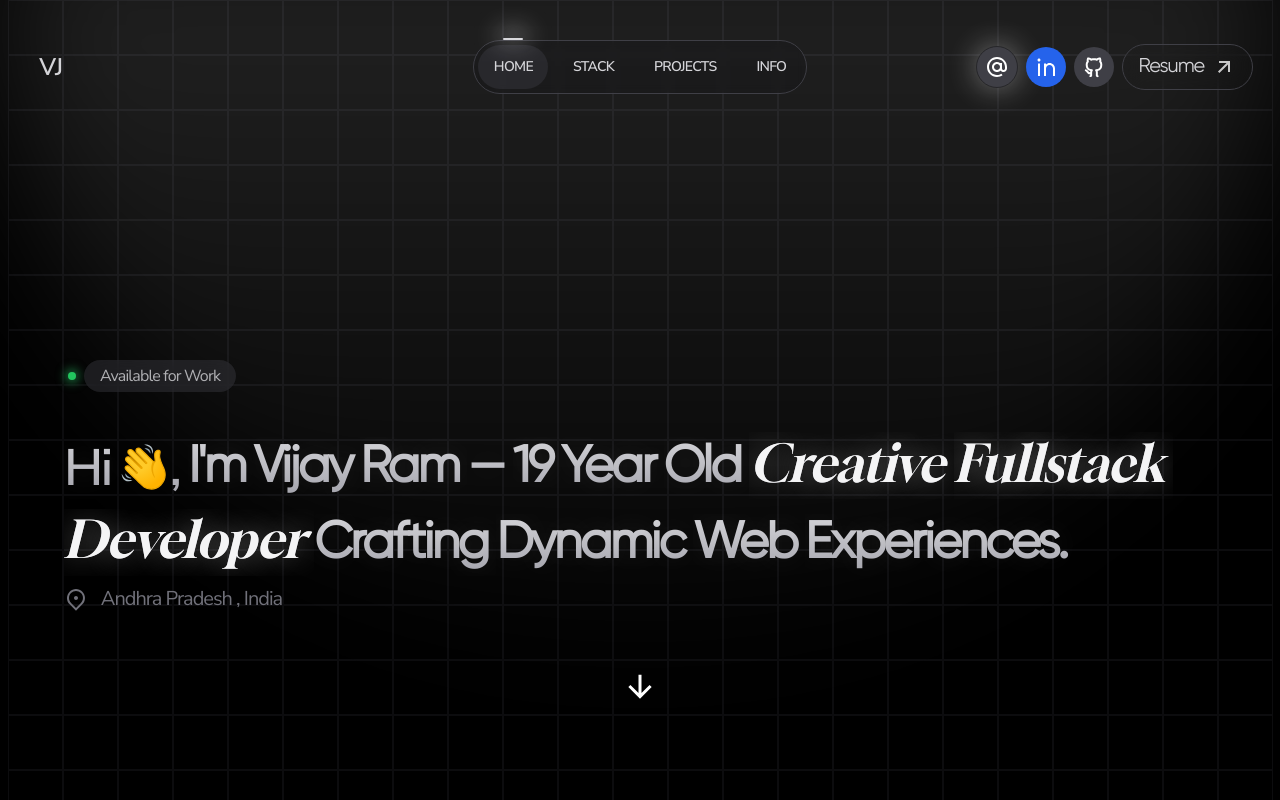
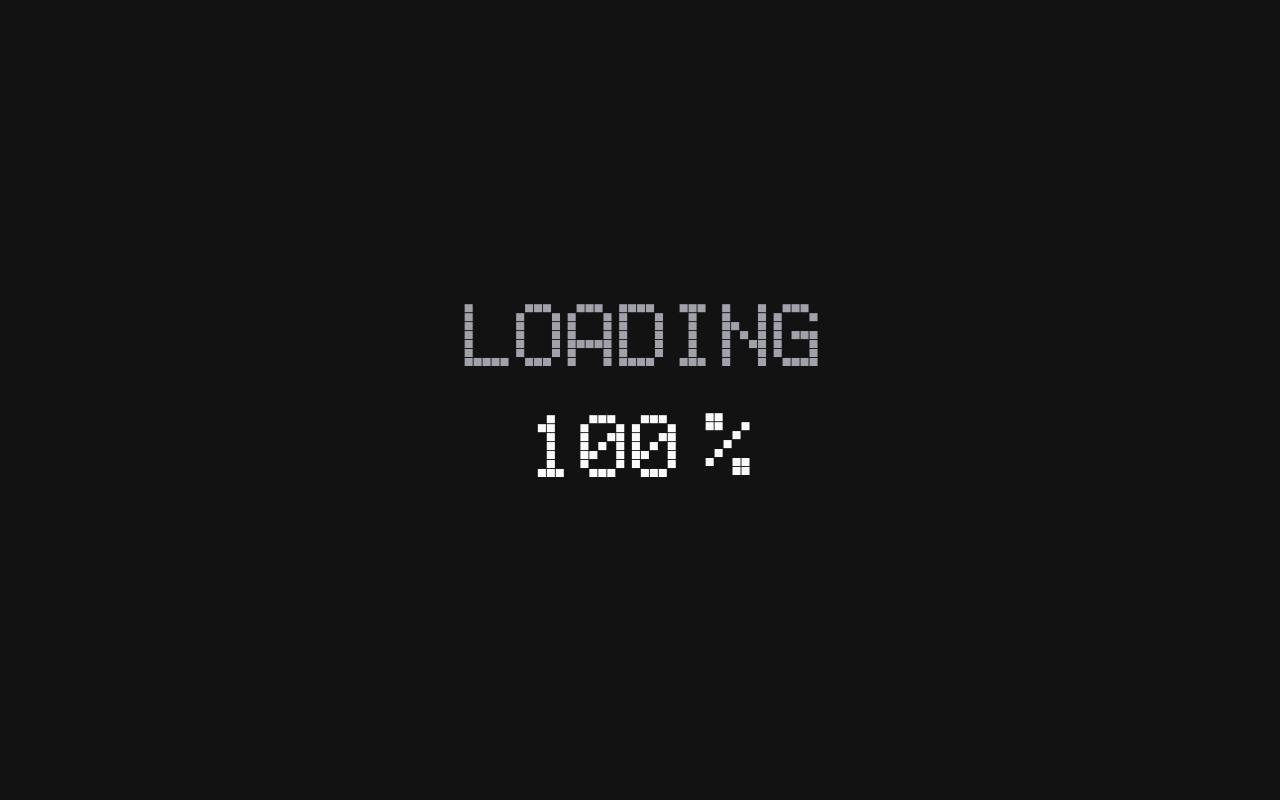
Before and after one commit to vijayram77/test, a Next.js app: page / in a window 1280 px wide. Shown: the top 800 px of the page. Built offline with nearby package versions, Linux system fonts and the light colour scheme.

Commit message:
loading anaimation

```diff
--- a/app/components/HeroSection.jsx
+++ b/app/components/HeroSection.jsx
@@ -19,19 +19,24 @@ const HeroSection = () => {
             duration: 0.5,
             stagger: 0.1,
             rotate : 15,
-            delay: 1.5
+            delay: 8.4
         })
-        tl.from(greenRef.current, {
+        .from(".lightDiv", {
+            top: "-100%",
+            duration: 1,
+            ease: "elastic.out"
+        })
+        .from(greenRef.current, {
             scale: 0,
             duration: 0.5,
             ease: "elastic.out"
         })
-        tl.from(availRef.current, {
+        .from(availRef.current, {
             opacity: 0,
             duration: 2,
             ease: "elastic.out"
         })
-        tl.to(availRef.current, {
+        .to(availRef.current, {
             rotate: 15,
             duration: 2,
             delay: 1.5,
@@ -89,7 +94,7 @@ const HeroSection = () => {
     return (
         <div  className='relative w-full z-[9999] pt-[40vh]
          flex flex-col justify-center items-start px-[5vw]'>
-            <div className='absolute w-full bg-gradient-to-t h-full to-[#ffffff24] from-[#ffffff04] top-[-10%] rounded-b-full left-1/2 -translate-x-1/2 blur-3xl '></div>
+            <div className='absolute lightDiv w-full bg-gradient-to-t h-full to-[#ffffff24] from-[#ffffff04] top-[-10%] rounded-b-full left-1/2 -translate-x-1/2 blur-3xl '></div>
             <div className='relative z-[9999] py-[5vh] flex items-center gap-1'>
                 <div ref={greenRef} className='w-4 h-4 flex justify-center items-center relative'>
                     <div className='bg-green-900 absolute w-full h-full rounded-full blur-sm'></div>
@@ -99,7 +104,7 @@ const HeroSection = () => {
             </div>
             <h1 onMouseEnter={moveHand} className='relative text-[4vmax] leading-none font-semibold select-none'>
                 {
-                    "Hi, I'm Vijay Ram — 19 year old Creative Fullstack Developer Crafting Dynamic Web Experiences.".split(" ").map((item, index) => (
+                    "Hi, I'm Vijay Ram — Creative Fullstack Developer Crafting Dynamic Web Experiences.".split(" ").map((item, index) => (
                         <div className='inline-block overflow-hidden ' key={index}><span className={`span [text-shadow:_0px_0px_30px_rgb(255_255_255_/_10%)] inline-block pr-[0.7vmax]  py-[0.7vmin] font-[Gilroy]  bg-gradient-to-b from-zinc-300 to-zinc-400 capitalize text-transparent bg-clip-text tracking-tighter `}>
                             {item === " " ? "\u00A0" : item == "Hi," ? <div className='flex items-end'><span className='pr-2 inline-block'>Hi </span><div  ref={Hand} className='inline-block w-[4vmax]'>
                                 <Image src={hand} width={40} height={40} alt='hand' className='inline-block w-full' />
--- /dev/null
+++ b/app/components/Loading.jsx
@@ -0,0 +1,77 @@
+"use client"
+import { useGSAP } from '@gsap/react';
+import gsap from 'gsap';
+import React, { useRef } from 'react'
+
+const Loading = () => {
+    const ref = useRef();
+    const textRef = useRef();
+    const parent = useRef();
+    useGSAP(() => {
+        const tl = gsap.timeline();
+        tl.to(ref.current, {
+            y: '-2000%',
+            duration: 2,
+            ease: 'power4.out',
+            delay: 0.5
+        })
+            .to(ref.current, {
+                y: '-6900%',
+                duration: 2,
+                ease: 'power4.out'
+            })
+            .to(ref.current, {
+                y: '-10000%',
+                duration: 2,
+                ease: 'power4.out'
+            })
+            .to(".bgBlackBox", {
+                y: '-100%',
+                duration: 0.7,
+                stagger: 0.3,
+                ease: 'power4.out'
+            }, "animate")
+            .to(textRef.current, {
+                opacity: 0,
+                duration: 1,
+                ease: 'power4.out'
+            }, "animate")
+            .to(parent.current,{
+                top: "-100%",
+            })
+    })
+    return (
+        <div ref={parent} className='flex flex-col justify-center items-center fixed top-0 left-0 w-full h-screen  z-[9999999] '>
+            <div className='absolute w-full h-full flex '>
+                {
+                    Array(5).fill(0).map((_, index) => (
+                        <div key={index} className='w-[20%] h-full bg-[#121212] bgBlackBox '>
+
+                        </div>
+                    ))
+                }
+            </div>
+            <div ref={textRef}>
+                <h1 className='font-bol relative tracking-tight leading-none font-[LED] text-zinc-400 uppercase text-[7vmax] inline-block'>Loading</h1>
+                <div className='w-[20vmax] h-[10vmax] overflow-hidden flex items-center justify-center mx-auto gap-[0.5vmax] '>
+                    <div ref={ref} className='w-2/3  h-full flex-col flex justify-start '>
+                        {
+                            Array(101).fill(0).map((_, index) => (
+                                <div key={index} className='font-bol w-full min-h-[10vmax] flex justify-end items-center'>
+                                    <h1 className='tracking-tight leading-none  font-[LED] text-zinc-50 uppercase text-[7vmax] inline-block'>{index}</h1>
+                                </div>
+                            ))
+                        }
+                    </div>
+                    <div className=' w-1/3 relative flex justify-center items-center h-full'>
+
+                        <h1 className='tracking-tight leading-none  font-[LED] text-zinc-50 uppercase text-[7vmax] inline-block'>%</h1>
+
+                    </div>
+                </div>
+            </div>
+        </div>
+    )
+}
+
+export default Loading
--- a/app/components/Socials.jsx
+++ b/app/components/Socials.jsx
@@ -10,7 +10,7 @@ const Socials = () => {
     gsap.to('.social', {
       top: "0vh",
       duration: 1.5,
-      delay: 1,
+      delay : 8.5 ,
       stagger: 0.1,
       ease: "none"
     })
--- a/app/page.js
+++ b/app/page.js
@@ -10,6 +10,7 @@ import { useGSAP } from '@gsap/react'
 import gsap, { Power4 } from 'gsap'
 import MyStack from './Stack/MyStack'
 import Work_Education from './Work-Education/Work-Education'
+import Loading from './components/Loading'
 
 const page = () => {
   const lenisRef = useRef(null);
@@ -38,6 +39,7 @@ const page = () => {
       opacity: 0,
       y: -200,
       duration: 1,
+      delay : 8.4 ,
       ease: Power4
     })
 
@@ -53,6 +55,7 @@ const page = () => {
   };
   return (
     <div className='relative w-full overflow-hidden min-h-[100svh] bg-[#000000]'>
+
       {/* NavBar Start */}
       <div className='fixed z-[99999] left-1/2 -translate-x-1/2 w-full py-[5vh] px-[2vmax] flex justify-between items-center'>
         <Logo />
@@ -78,6 +81,7 @@ const page = () => {
       </div>
       {/* NavBar End */}
 
+      <Loading />
       <Landing />
       <MyStack />
       <Projects />
```
